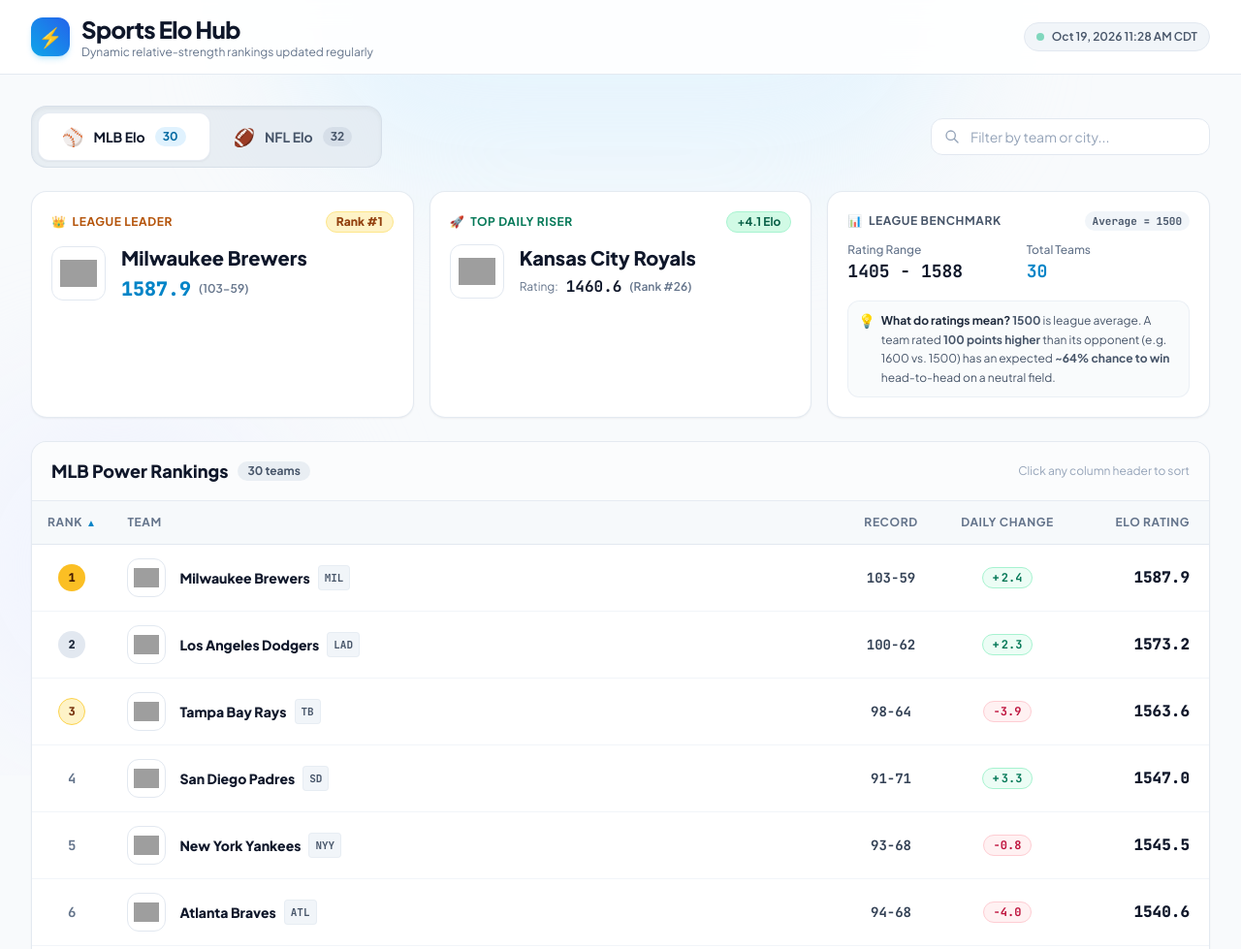
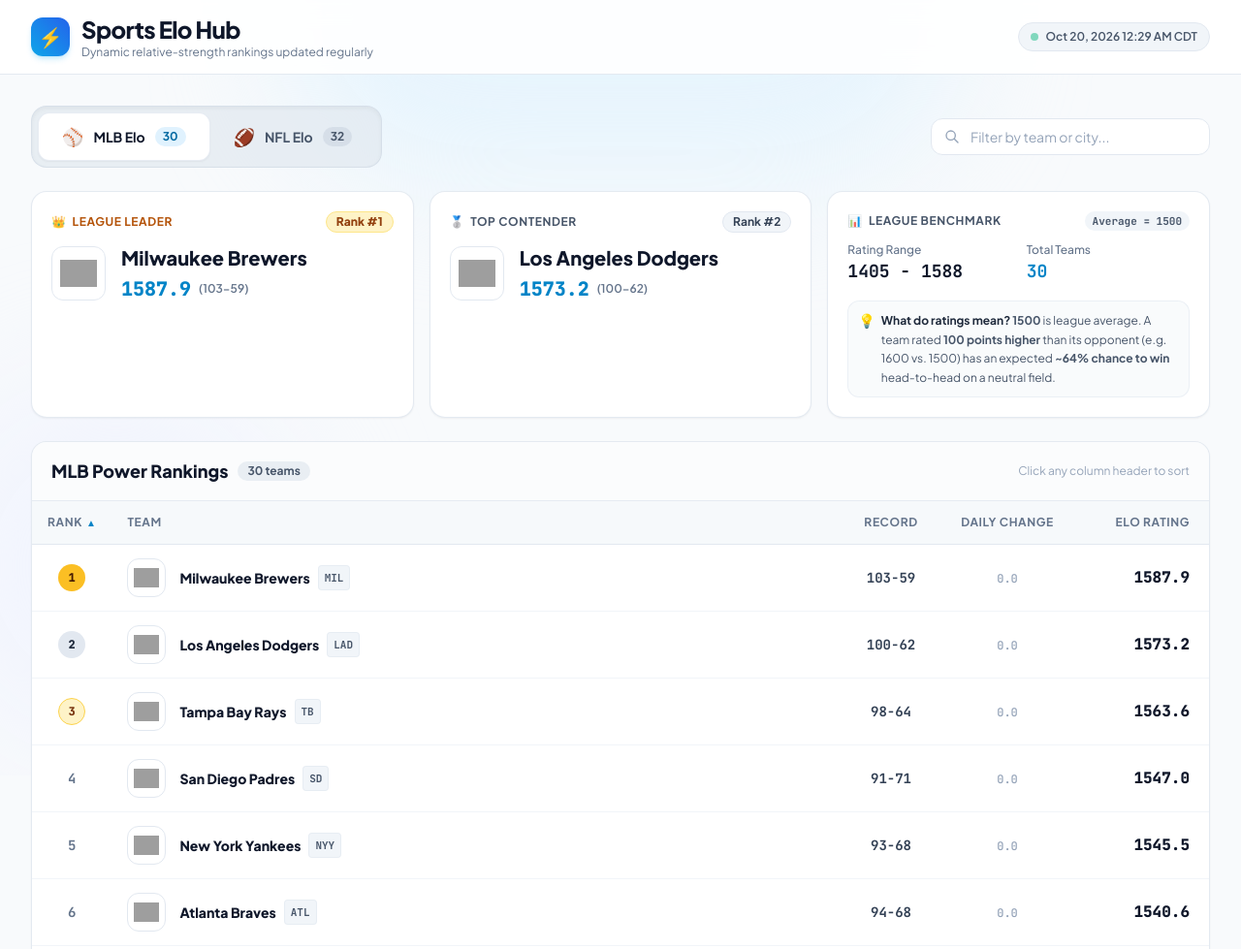
Before and after one commit to natebutler/SportsElo, a plain HTML site: page index.html in a window 1280 px wide. Shown: the top 979 px of the page at 97% size. Drawn offline with nearby package versions, Linux system fonts and the light colour scheme; grey boxes are pictures that could not be loaded.

Commit message:
Fix MLB daily Elo changes to reset to 0 when regular season ends

```diff
--- a/data/mlb.json
+++ b/data/mlb.json
@@ -1,7 +1,7 @@
 {
   "sport": "MLB",
   "season": 2026,
-  "updated_at": "Oct 19, 2026 11:28 AM CDT",
+  "updated_at": "Oct 20, 2026 12:29 AM CDT",
   "total_teams": 30,
   "teams": [
     {
@@ -11,7 +11,7 @@
       "team_logo_espn": "https://a.espncdn.com/i/teamlogos/mlb/500/mil.png",
       "team_color": "#FFC52F",
       "rating": 1587.9,
-      "daily_change": 2.4,
+      "daily_change": 0,
       "wins": 103,
       "losses": 59,
       "record": "103-59"
@@ -23,7 +23,7 @@
       "team_logo_espn": "https://a.espncdn.com/i/teamlogos/mlb/500/lad.png",
       "team_color": "#005A9C",
       "rating": 1573.2,
-      "daily_change": 2.3,
+      "daily_change": 0,
       "wins": 100,
       "losses": 62,
       "record": "100-62"
@@ -35,7 +35,7 @@
       "team_logo_espn": "https://a.espncdn.com/i/teamlogos/mlb/500/tb.png",
       "team_color": "#092C5C",
       "rating": 1563.6,
-      "daily_change": -3.9,
+      "daily_change": 0,
       "wins": 98,
       "losses": 64,
       "record": "98-64"
@@ -47,7 +47,7 @@
       "team_logo_espn": "https://a.espncdn.com/i/teamlogos/mlb/500/sd.png",
       "team_color": "#2F241D",
       "rating": 1547,
-      "daily_change": 3.3,
+      "daily_change": 0,
       "wins": 91,
       "losses": 71,
       "record": "91-71"
@@ -59,7 +59,7 @@
       "team_logo_espn": "https://a.espncdn.com/i/teamlogos/mlb/500/nyy.png",
       "team_color": "#0C2340",
       "rating": 1545.5,
-      "daily_change": -0.8,
+      "daily_change": 0,
       "wins": 93,
       "losses": 68,
       "record": "93-68"
@@ -71,7 +71,7 @@
       "team_logo_espn": "https://a.espncdn.com/i/teamlogos/mlb/500/atl.png",
       "team_color": "#CE1141",
       "rating": 1540.6,
-      "daily_change": -4,
+      "daily_change": 0,
       "wins": 94,
       "losses": 68,
       "record": "94-68"
@@ -83,7 +83,7 @@
       "team_logo_espn": "https://a.espncdn.com/i/teamlogos/mlb/500/bos.png",
       "team_color": "#BD3039",
       "rating": 1534.3,
-      "daily_change": -3.7,
+      "daily_change": 0,
       "wins": 87,
       "losses": 75,
       "record": "87-75"
@@ -95,7 +95,7 @@
       "team_logo_espn": "https://a.espncdn.com/i/teamlogos/mlb/500/phi.png",
       "team_color": "#E81828",
       "rating": 1531.2,
-      "daily_change": 3.9,
+      "daily_change": 0,
       "wins": 88,
       "losses": 74,
       "record": "88-74"
@@ -107,7 +107,7 @@
       "team_logo_espn": "https://a.espncdn.com/i/teamlogos/mlb/500/chc.png",
       "team_color": "#0E3386",
       "rating": 1526.1,
-      "daily_change": 3.7,
+      "daily_change": 0,
       "wins": 89,
       "losses": 73,
       "record": "89-73"
@@ -119,7 +119,7 @@
       "team_logo_espn": "https://a.espncdn.com/i/teamlogos/mlb/500/ari.png",
       "team_color": "#A71930",
       "rating": 1523.6,
-      "daily_change": -3.3,
+      "daily_change": 0,
       "wins": 86,
       "losses": 76,
       "record": "86-76"
@@ -131,7 +131,7 @@
       "team_logo_espn": "https://a.espncdn.com/i/teamlogos/mlb/500/cle.png",
       "team_color": "#0C2340",
       "rating": 1516.4,
-      "daily_change": -4.1,
+      "daily_change": 0,
       "wins": 85,
       "losses": 77,
       "record": "85-77"
@@ -143,7 +143,7 @@
       "team_logo_espn": "https://a.espncdn.com/i/teamlogos/mlb/500/pit.png",
       "team_color": "#27251F",
       "rating": 1511.9,
-      "daily_change": 3.3,
+      "daily_change": 0,
       "wins": 82,
       "losses": 80,
       "record": "82-80"
@@ -155,7 +155,7 @@
       "team_logo_espn": "https://a.espncdn.com/i/teamlogos/mlb/500/cws.png",
       "team_color": "#27251F",
       "rating": 1506.1,
-      "daily_change": 2.6,
+      "daily_change": 0,
       "wins": 84,
       "losses": 78,
       "record": "84-78"
@@ -167,7 +167,7 @@
       "team_logo_espn": "https://a.espncdn.com/i/teamlogos/mlb/500/bal.png",
       "team_color": "#DF4601",
       "rating": 1504.9,
-      "daily_change": 0.8,
+      "daily_change": 0,
       "wins": 79,
       "losses": 82,
       "record": "79-82"
@@ -179,7 +179,7 @@
       "team_logo_espn": "https://a.espncdn.com/i/teamlogos/mlb/500/hou.png",
       "team_color": "#002D62",
       "rating": 1503.1,
-      "daily_change": 2.8,
+      "daily_change": 0,
       "wins": 81,
       "losses": 81,
       "record": "81-81"
@@ -191,7 +191,7 @@
       "team_logo_espn": "https://a.espncdn.com/i/teamlogos/mlb/500/tor.png",
       "team_color": "#134A8E",
       "rating": 1499.2,
-      "daily_change": 3.3,
+      "daily_change": 0,
       "wins": 79,
       "losses": 83,
       "record": "79-83"
@@ -203,7 +203,7 @@
       "team_logo_espn": "https://a.espncdn.com/i/teamlogos/mlb/500/mia.png",
       "team_color": "#00A3E0",
       "rating": 1497.9,
-      "daily_change": 4,
+      "daily_change": 0,
       "wins": 80,
       "losses": 82,
       "record": "80-82"
@@ -215,7 +215,7 @@
       "team_logo_espn": "https://a.espncdn.com/i/teamlogos/mlb/500/nym.png",
       "team_color": "#002D72",
       "rating": 1493.3,
-      "daily_change": -3.7,
+      "daily_change": 0,
       "wins": 74,
       "losses": 88,
       "record": "74-88"
@@ -227,7 +227,7 @@
       "team_logo_espn": "https://a.espncdn.com/i/teamlogos/mlb/500/tex.png",
       "team_color": "#003278",
       "rating": 1493,
-      "daily_change": -3.7,
+      "daily_change": 0,
       "wins": 80,
       "losses": 82,
       "record": "80-82"
@@ -239,7 +239,7 @@
       "team_logo_espn": "https://a.espncdn.com/i/teamlogos/mlb/500/det.png",
       "team_color": "#0C2340",
       "rating": 1482,
-      "daily_change": -3.3,
+      "daily_change": 0,
       "wins": 76,
       "losses": 86,
       "record": "76-86"
@@ -251,7 +251,7 @@
       "team_logo_espn": "https://a.espncdn.com/i/teamlogos/mlb/500/wsh.png",
       "team_color": "#AB0003",
       "rating": 1480.2,
-      "daily_change": 3.7,
+      "daily_change": 0,
       "wins": 77,
       "losses": 85,
       "record": "77-85"
@@ -263,7 +263,7 @@
       "team_logo_espn": "https://a.espncdn.com/i/teamlogos/mlb/500/min.png",
       "team_color": "#002B5C",
       "rating": 1479.1,
-      "daily_change": 3.7,
+      "daily_change": 0,
       "wins": 77,
       "losses": 85,
       "record": "77-85"
@@ -275,7 +275,7 @@
       "team_logo_espn": "https://a.espncdn.com/i/teamlogos/mlb/500/cin.png",
       "team_color": "#C6011F",
       "rating": 1477.7,
-      "daily_change": -3.3,
+      "daily_change": 0,
       "wins": 75,
       "losses": 87,
       "record": "75-87"
@@ -287,7 +287,7 @@
       "team_logo_espn": "https://a.espncdn.com/i/teamlogos/mlb/500/sea.png",
       "team_color": "#0C2C56",
       "rating": 1472.8,
-      "daily_change": 3,
+      "daily_change": 0,
       "wins": 76,
       "losses": 86,
       "record": "76-86"
@@ -299,7 +299,7 @@
       "team_logo_espn": "https://a.espncdn.com/i/teamlogos/mlb/500/stl.png",
       "team_color": "#C41E3A",
       "rating": 1469.1,
-      "daily_change": -2.4,
+      "daily_change": 0,
       "wins": 77,
       "losses": 85,
       "record": "77-85"
@@ -311,7 +311,7 @@
       "team_logo_espn": "https://a.espncdn.com/i/teamlogos/mlb/500/kc.png",
       "team_color": "#004687",
       "rating": 1460.6,
-      "daily_change": 4.1,
+      "daily_change": 0,
       "wins": 69,
       "losses": 93,
       "record": "69-93"
@@ -323,7 +323,7 @@
       "team_logo_espn": "https://a.espncdn.com/i/teamlogos/mlb/500/sf.png",
       "team_color": "#FD5A1E",
       "rating": 1442.5,
-      "daily_change": -2.3,
+      "daily_change": 0,
       "wins": 65,
       "losses": 97,
       "record": "65-97"
@@ -335,7 +335,7 @@
       "team_logo_espn": "https://a.espncdn.com/i/teamlogos/mlb/500/oak.png",
       "team_color": "#003831",
       "rating": 1431.3,
-      "daily_change": -2.8,
+      "daily_change": 0,
       "wins": 64,
       "losses": 98,
       "record": "64-98"
@@ -347,7 +347,7 @@
       "team_logo_espn": "https://a.espncdn.com/i/teamlogos/mlb/500/laa.png",
       "team_color": "#003263",
       "rating": 1421.8,
-      "daily_change": -3,
+      "daily_change": 0,
       "wins": 62,
       "losses": 100,
       "record": "62-100"
@@ -359,7 +359,7 @@
       "team_logo_espn": "https://a.espncdn.com/i/teamlogos/mlb/500/col.png",
       "team_color": "#33006F",
       "rating": 1405.1,
-      "daily_change": -2.6,
+      "daily_change": 0,
       "wins": 58,
       "losses": 104,
       "record": "58-104"
```
Also changed, not shown: data/mlb_history.json (+1 -1 lines), index.html (+1 -1 lines), data/mlb_trend.png, 3 other files.
